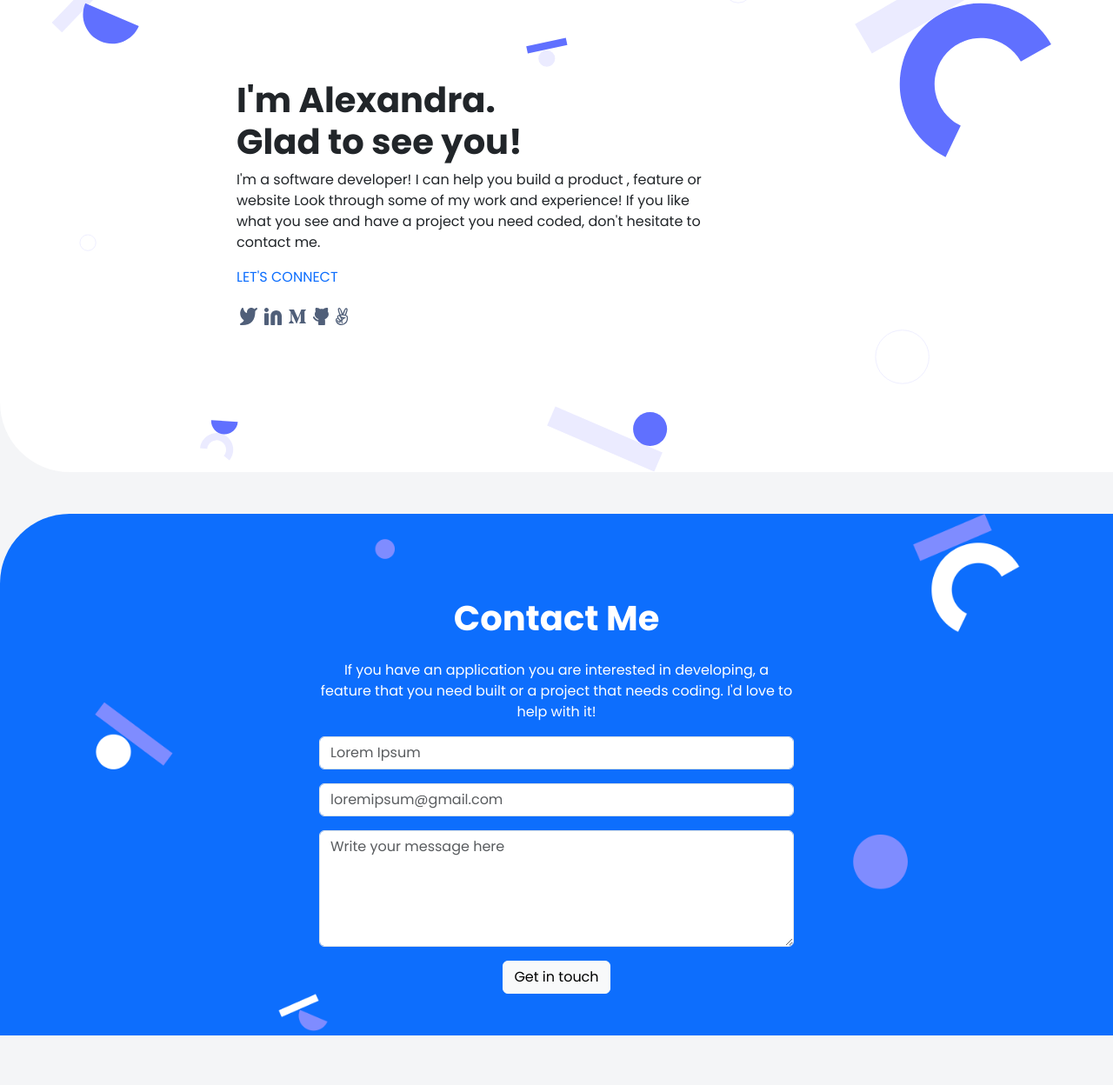
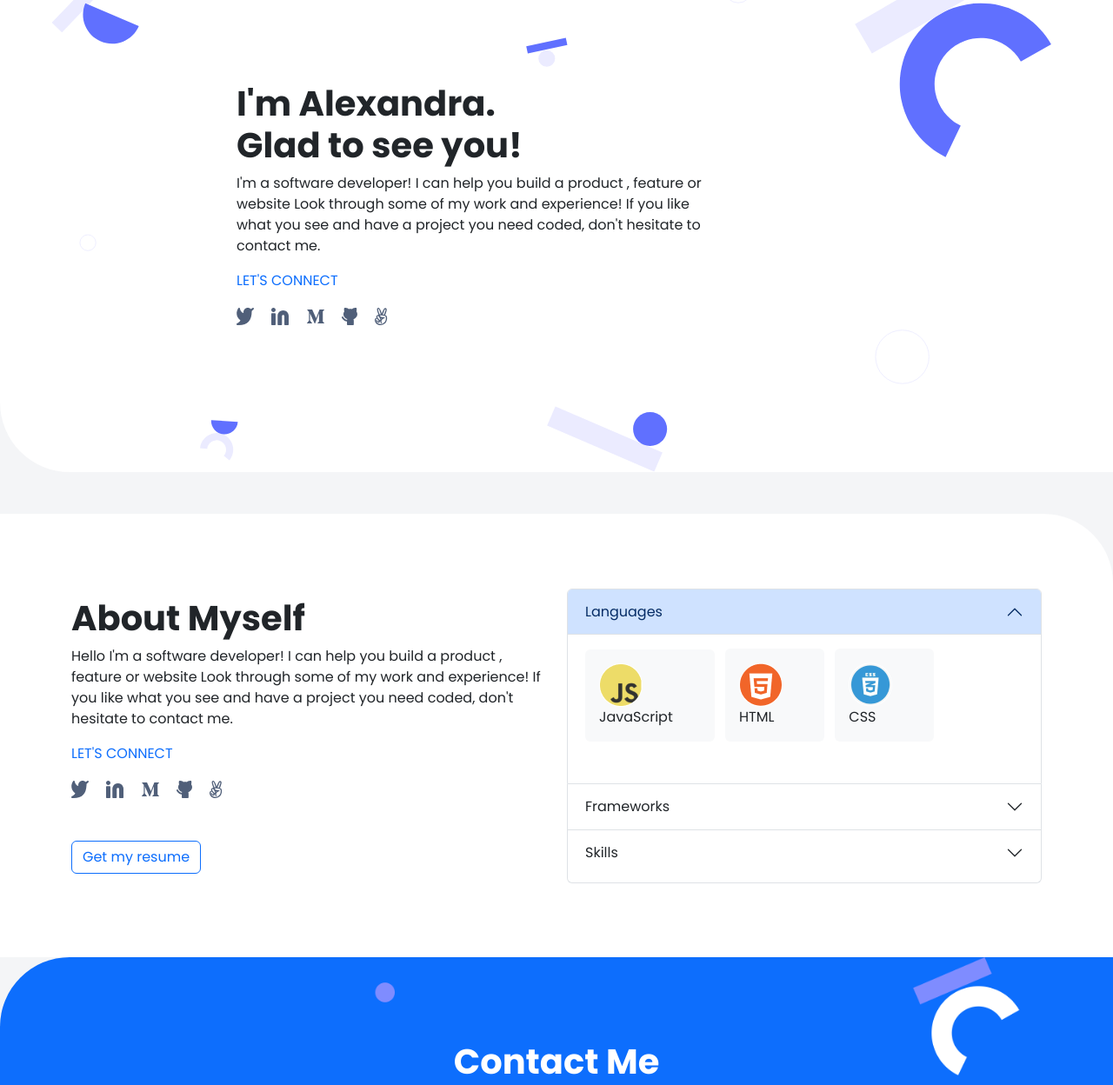
Before and after one commit to jecode93/bootstrap-portfolio-project, a website: page index.html in a window 1280 px wide. Shown: the part 113-1361 px from the top of the page at 87% size. Before the commit the page ends 1304 px from the top, so only its background shows below. Drawn offline with nearby package versions, Linux system fonts and the light colour scheme.

Commit message:
Work on the about myself section - Added about myself section - Added accessibility - Style list item using bootstrap list inline

```diff
--- a/index.html
+++ b/index.html
@@ -15,7 +15,7 @@
 			rel="stylesheet">
 		<link rel="stylesheet" href="./styles/styles.css">
 
-		<title>Portfolio</title>
+		<title>Portfolio project using bootstrap</title>
 	</head>
 
 	<body class="vh-100">
@@ -48,28 +48,97 @@
 			<div class="container ">
 				<div class="row">
 					<div class="col-md-2"></div>
-					<div class="col-md-8 py-5 align-middle">
+					<div class="col-md-8 py-5">
 						<h1 class="fw-bold">I'm Alexandra. <br>Glad to see you!</h1>
 						<p class="w-75">I'm a software developer! I can help you build a product , feature or website Look through
 							some of my work and experience! If you like what you see and have a project you need coded, don't
 							hesitate
 							to contact me.</p>
-						<p class="text-primary">LET'S CONNECT</p>
-						<ul class="d-flex list-unstyled">
-							<li class="m-1"><img src="./images/socials/twitter.svg" alt=""></li>
-							<li class="m-1"><img src="./images/socials/linkedin.svg" alt=""></li>
-							<li class="m-1"><img src="./images/socials/m.svg" alt=""></li>
-							<li class="m-1"><img src="./images/socials/github.svg" alt=""></li>
-							<li class="m-1"><img src="./images/socials/hand.svg" alt=""></li>
+						<p class="text-primary text-uppercase">Let's connect</p>
+						<ul class="list-inline">
+							<li class="list-inline-item me-3"><img src="./images/socials/twitter.svg" alt="Twitter official icon">
+							</li>
+							<li class="list-inline-item me-3"><img src="./images/socials/linkedin.svg" alt="Linkedin official icon">
+							</li>
+							<li class="list-inline-item me-3"><img src="./images/socials/m.svg" alt="Madiam official icon"></li>
+							<li class="list-inline-item me-3"><img src="./images/socials/github.svg" alt="Github official icon"></li>
+							<li class="list-inline-item me-3"><img src="./images/socials/hand.svg" alt="Victory official icon"></li>
 						</ul>
 					</div>
 					<div class="col-md-2"></div>
 				</div>
 			</div>
-			<!-- <img class="bg-image" src="./images/Header bg.svg" alt=""> -->
 		</section>
 
-		<section id="contact-me" class="container-fluid d-flex bg-primary mt-5 py-5 align-items-center">
+		<section id="about-myself" class="container-fluid  bg-white mt-5">
+			<div class="container py-5">
+				<div class="row align-items-center">
+					<div class="col-md-6 py-5">
+						<h1 class="fw-bold">About Myself</h1>
+						<p>Hello I'm a software developer! I can help you build a product , feature or website Look through some of
+							my work and experience! If you like what you see and have a project you need coded, don't hesitate to
+							contact me.</p>
+						<p class="text-primary text-uppercase">Let's connect</p>
+						<ul class="list-inline mb-5">
+							<li class="list-inline-item me-3"><img src="./images/socials/twitter.svg" alt="Twitter official icon">
+							</li>
+							<li class="list-inline-item me-3"><img src="./images/socials/linkedin.svg" alt="Linkedin official icon">
+							</li>
+							<li class="list-inline-item me-3"><img src="./images/socials/m.svg" alt="Madiam official icon"></li>
+							<li class="list-inline-item me-3"><img src="./images/socials/github.svg" alt="Github official icon"></li>
+							<li class="list-inline-item me-3"><img src="./images/socials/hand.svg" alt="Victory official icon"></li>
+						</ul>
+						<a href="#" class="btn btn-outline-primary">Get my resume</a>
+					</div>
+					<div class="col-md-6">
+						<div class="accordion" id="accordionExample">
+							<div class="accordion-item">
+								<h2 class="accordion-header" id="headingOne">
+									<button class="accordion-button" type="button" data-bs-toggle="collapse" data-bs-target="#collapseOne"
+										aria-expanded="true" aria-controls="collapseOne">
+										Languages
+									</button>
+								</h2>
+								<div id="collapseOne" class="accordion-collapse collapse show" aria-labelledby="headingOne"
+									data-bs-parent="#accordionExample">
+									<div class="accordion-body">
+										<ul class="list-inline">
+											<li class="list-inline-item bg-light pt-3 ps-3 pb-3 pe-5 mb-3 rounded">
+												<div><img src="./images/tech/js.png" alt="js"></div>JavaScript
+											</li>
+											<li class="list-inline-item bg-light pt-3 ps-3 pb-3 pe-5 mb-3 rounded">
+												<div><img src="./images/tech/html.png" alt="html"></div>HTML
+											</li>
+											<li class="list-inline-item bg-light pt-3 ps-3 pb-3 pe-5 mb-3 rounded">
+												<div><img src="./images/tech/css.png" alt="css"></div>CSS
+											</li>
+										</ul>
+									</div>
+								</div>
+							</div>
+							<div class="accordion-item">
+								<h2 class="accordion-header" id="headingTwo">
+									<button class="accordion-button collapsed" type="button" data-bs-toggle="collapse"
+										data-bs-target="#collapseTwo" aria-expanded="false" aria-controls="collapseTwo">
+										Frameworks
+									</button>
+								</h2>
+							</div>
+							<div class="accordion-item">
+								<h2 class="" id="headingThree">
+									<button class="accordion-button collapsed" type="button" data-bs-toggle="collapse"
+										data-bs-target="#collapseThree" aria-expanded="false" aria-controls="collapseThree">
+										Skills
+									</button>
+								</h2>
+							</div>
+						</div>
+					</div>
+				</div>
+			</div>
+		</section>
+
+		<section id="contact-me" class="container-fluid d-flex bg-primary py-5 align-items-center">
 			<div class="container">
 				<div class="row">
 					<h1 class="fw-bold text-white text-center mt-5">Contact Me</h1>
@@ -79,7 +148,6 @@
 						<p class="text-white text-center my-3">If you have an application you are interested in developing, a
 							feature that you need built or a project that
 							needs coding. I'd love to help with it!</p>
-
 						<form action="https://formspree.io/f/xgebjlkk" method="post">
 							<div class="mb-3">
 								<input name="username" type="text" class="form-control" placeholder="Lorem Ipsum" maxlength="30"
--- a/styles/styles.css
+++ b/styles/styles.css
@@ -18,3 +18,7 @@ body {
   background-size: contain;
   background-position-x: center;
 }
+
+#about-myself {
+  border-radius: 0 5rem 0 0;
+}
```
Also changed, not shown: images/tech/css.png (added), images/tech/html.png (added), images/tech/js.png (added).
